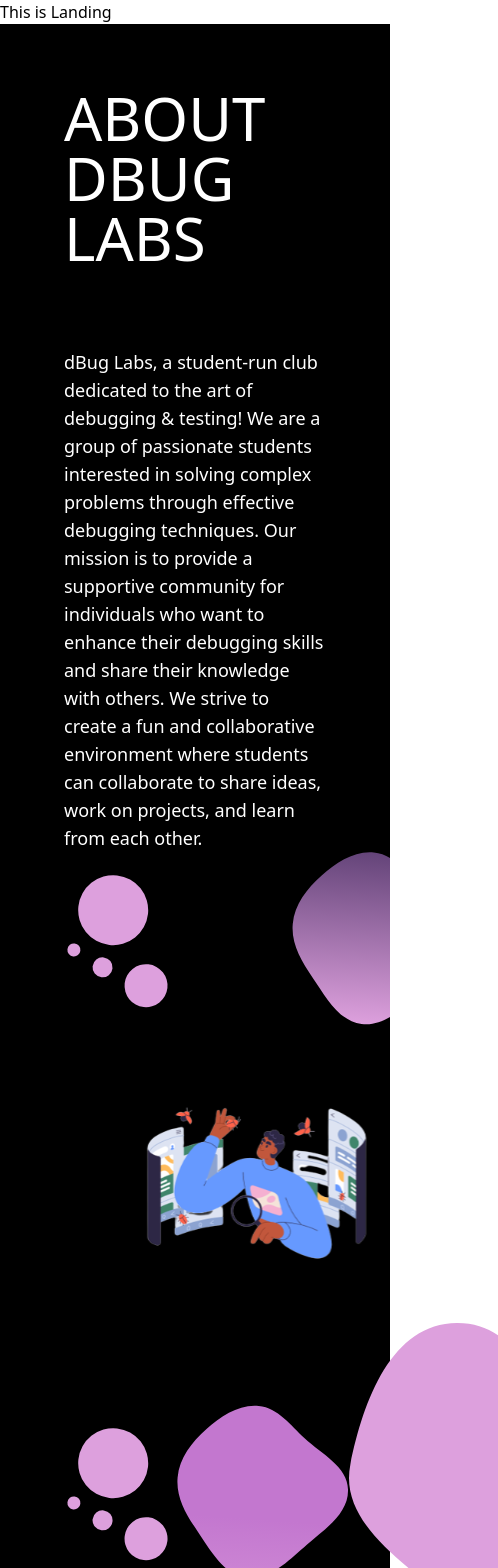
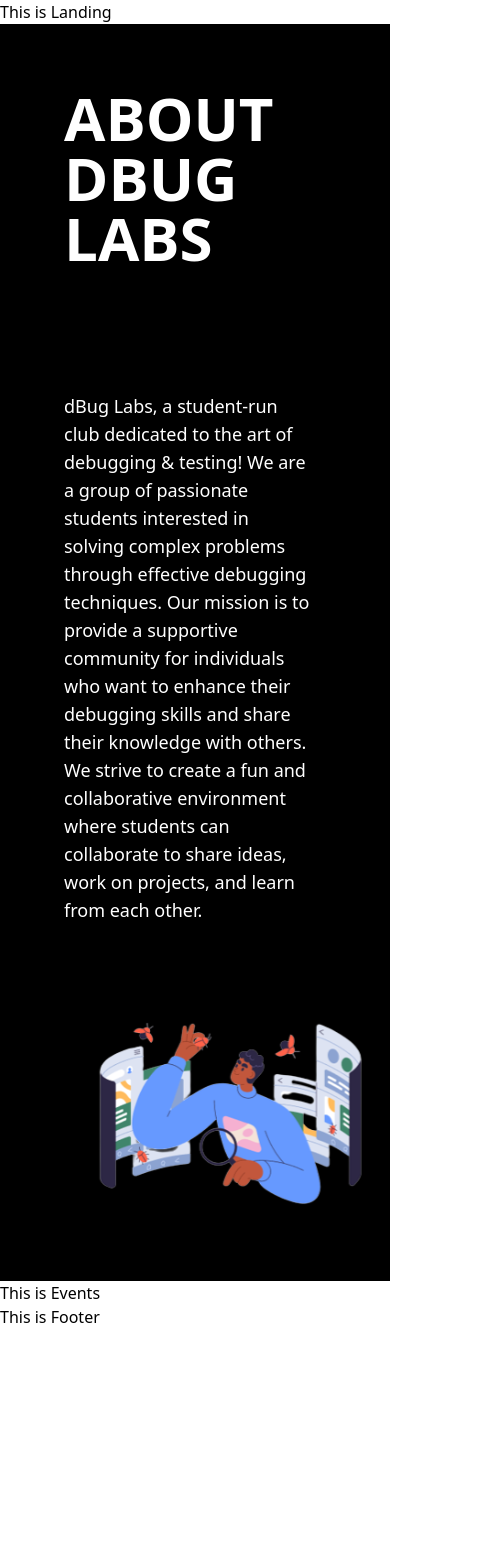
Before and after one commit to dBug-Labs/dbug-labs.tech, a React (Vite) app: page / in a window 390 px wide. Shown: the top 1568 px of the page, 498 px wide, since content can reach past the window. After the commit the page ends 1329 px from the top, so only its background shows below. Built offline with nearby package versions, Linux system fonts and the light colour scheme.

Commit message:
tan/Finish responsive about page

```diff
--- a/components/about/About.jsx
+++ b/components/about/About.jsx
@@ -6,28 +6,28 @@ import vector4 from "./vector4.svg" ;
 
 function About() {
   return (
-    <div className=" w-full  bg-black pl-16 pt-16 ">
+    <div className=" w-full  bg-black">
 
 
-      <div className="flex flex-col sm:flex-col md:flex-row justify-between">
+      <div className="flex flex-col sm:flex-col lg:flex-row justify-between">
         <div className="text-white w-[80%] smw-[80%] lg:w-[50%]">
-          <h1 className="text-white text-6xl pb-20">ABOUT DBUG LABS</h1>
-          <h1 className="text-lg sm:text-lg lg:text-xl ">
+          <h1 className="text-white text-6xl pb-20 pl-16 pt-16 font-bold">ABOUT DBUG LABS</h1>
+          <h1 className="text-lg sm:text-lg lg:text-xl pl-16 pt-11">
          dBug Labs, a student-run club dedicated to the art of debugging & testing! We are a group of passionate students interested in solving complex problems through effective debugging techniques. Our mission is to provide a supportive community for individuals who want to enhance their debugging skills and share their knowledge with others. We strive to create a fun and collaborative environment where students can collaborate to share ideas, work on projects, and learn from each other.
           </h1>
         </div>
 
         <div>
-          <div className="flex w-full justify-between">
+          <div className="hidden lg:flex w-full justify-between h-28 ">
             <img className="relative"  src={vector3} alt="image" />
             <img className="alig"  src={vector1} alt="image" />
           </div>
-          <div>
-            <img className="pr-0 sm:pr-0 lg:pr-16   " src={aboutsvg} alt="image" />
+          <div className="flex w-full justify-center">
+            <img className="pr-0 sm:pr-48 lg:pr-16   " src={aboutsvg} alt="image" />
             </div>
         </div>
       </div>
-      <div className="flex w-full justify-between ">
+      <div className="hidden lg:flex w-full justify-between ">
             <img  src={vector3} alt="image" />
             <img  src={vector4} alt="image" />
             <img  src={vector2} alt="image" />
```
